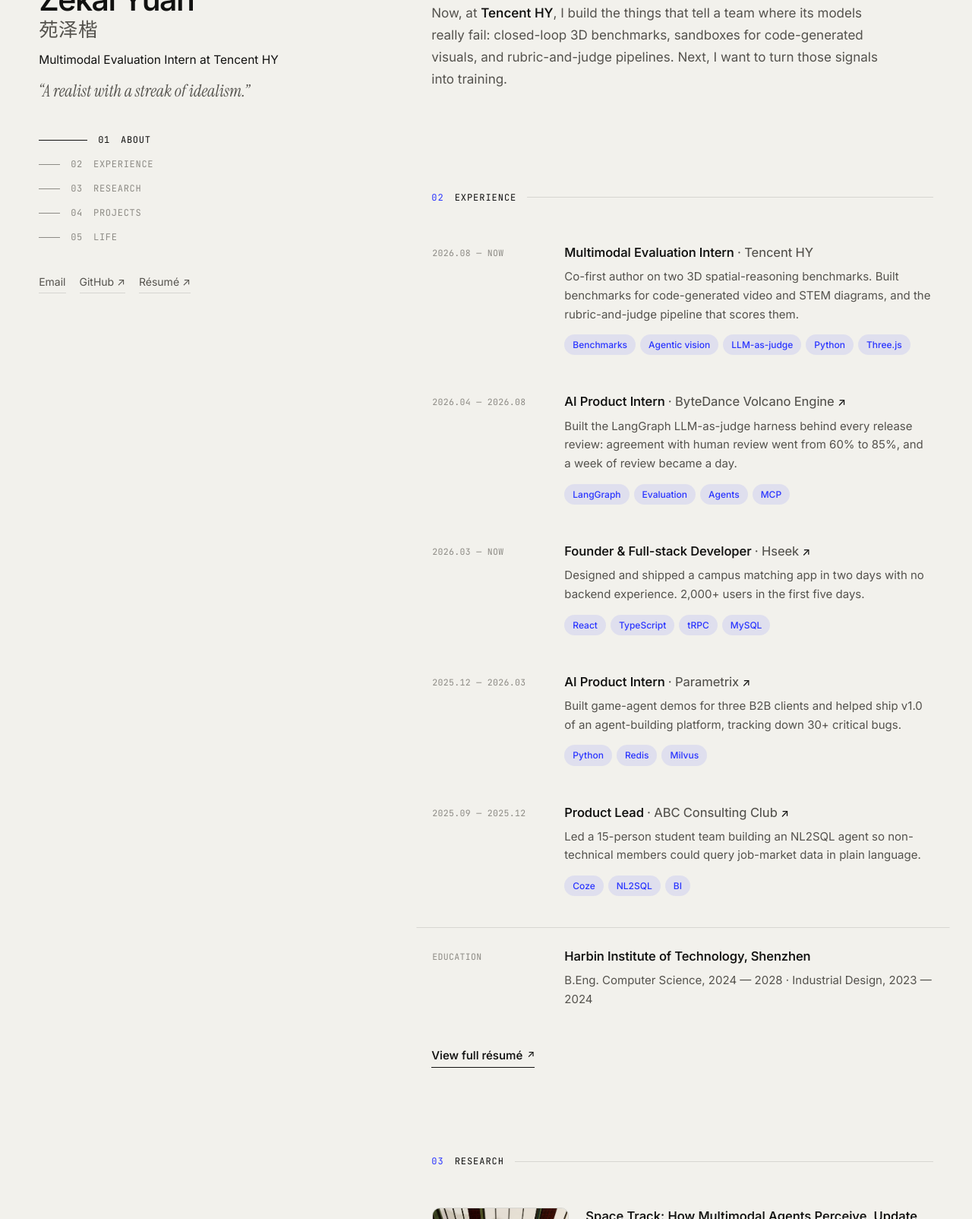
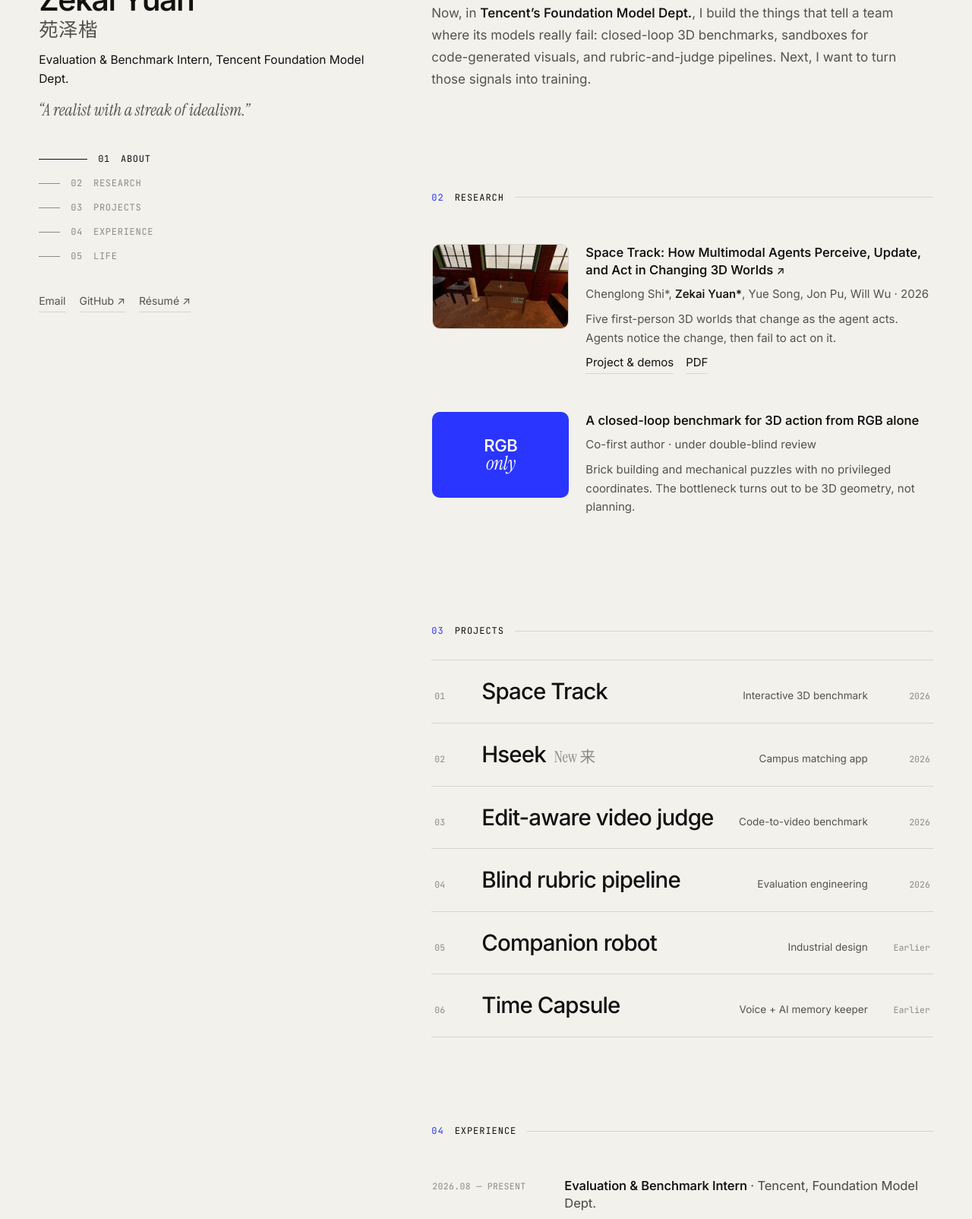
Before and after one commit to ZK-Yuan/ZK-Yuan.github.io, a plain HTML site: page index.html in a window 1280 px wide. Shown: the part 1196-2800 px from the top of the page at 76% size. Drawn offline with Linux system fonts and the light colour scheme.

Commit message:
Align experience and titles with the new résumé wording
Experience now has four rows (Tencent, ByteDance, Parametrix, education and
builder) and sits after research and projects. Role titles match the new
wording across the page, and the linked CV PDF is regenerated with them.

Co-authored-by: Cursor <cursoragent@cursor.com>

```diff
--- a/index.html
+++ b/index.html
@@ -4,7 +4,7 @@
 <meta charset="utf-8">
 <meta name="viewport" content="width=device-width, initial-scale=1, viewport-fit=cover">
 <title>Zekai Yuan · 苑泽楷</title>
-<meta name="description" content="Zekai Yuan (苑泽楷) is a designer turned engineer, building benchmarks and judges that show what multimodal AI can really do. Multimodal evaluation at Tencent HY, computer science at HIT Shenzhen.">
+<meta name="description" content="Zekai Yuan (苑泽楷) is a designer turned engineer, building benchmarks and judges that show what multimodal AI can really do. Evaluation and benchmarks at Tencent Foundation Model Dept., computer science at HIT Shenzhen.">
 <meta property="og:title" content="Zekai Yuan · 苑泽楷">
 <meta property="og:description" content="Designer turned engineer, building benchmarks and judges for multimodal AI.">
 <meta property="og:type" content="website">
@@ -58,7 +58,7 @@
   </h1>
 
   <dl class="intro-meta">
-    <div><dt><span class="en">Now</span><span class="zh">现在</span></dt><dd><span class="en">Multimodal Evaluation Intern, Tencent HY</span><span class="zh">腾讯混元 · 多模态评测实习生</span></dd></div>
+    <div><dt><span class="en">Now</span><span class="zh">现在</span></dt><dd><span class="en">Evaluation &amp; Benchmark Intern, Tencent Foundation Model Dept.</span><span class="zh">腾讯 · 基础模型部 · 评测 Benchmark 实习</span></dd></div>
     <div><dt><span class="en">Studying</span><span class="zh">在读</span></dt><dd><span class="en">Computer Science, HIT Shenzhen ’28</span><span class="zh">哈工深 · 计算机科学与技术 · 2028 届</span></dd></div>
     <div><dt><span class="en">Before</span><span class="zh">之前</span></dt><dd><span class="en">ByteDance · Parametrix · Industrial design</span><span class="zh">字节跳动 · 超参数科技 · 工业设计</span></dd></div>
     <div><dt><span class="en">Based in</span><span class="zh">所在地</span></dt><dd><span class="en">Shenzhen, from Heze</span><span class="zh">深圳，来自山东菏泽</span></dd></div>
@@ -76,13 +76,13 @@
         <figcaption><span class="en">Iceland, at dusk</span><span class="zh">冰岛，黄昏</span></figcaption>
       </figure>
       <h2 class="side-name">Zekai Yuan <span>苑泽楷</span></h2>
-      <p class="side-role"><span class="en">Multimodal Evaluation Intern at Tencent HY</span><span class="zh">腾讯混元 · 多模态评测实习生</span></p>
+      <p class="side-role"><span class="en">Evaluation &amp; Benchmark Intern, Tencent Foundation Model Dept.</span><span class="zh">腾讯 · 基础模型部 · 评测 Benchmark 实习</span></p>
       <p class="side-quote"><span class="en">“A realist with a streak of idealism.”</span><span class="zh">“一个带有理想主义的现实主义者。”</span></p>
       <nav class="side-nav" aria-label="Sections">
         <a href="#about"><i>01</i><span class="en">About</span><span class="zh">关于我</span></a>
-        <a href="#experience"><i>02</i><span class="en">Experience</span><span class="zh">经历</span></a>
-        <a href="#research"><i>03</i><span class="en">Research</span><span class="zh">研究</span></a>
-        <a href="#projects"><i>04</i><span class="en">Projects</span><span class="zh">作品</span></a>
+        <a href="#research"><i>02</i><span class="en">Research</span><span class="zh">研究</span></a>
+        <a href="#projects"><i>03</i><span class="en">Projects</span><span class="zh">作品</span></a>
+        <a href="#experience"><i>04</i><span class="en">Experience</span><span class="zh">经历</span></a>
         <a href="#life"><i>05</i><span class="en">Life</span><span class="zh">生活</span></a>
       </nav>
       <p class="side-links">
@@ -101,68 +101,13 @@
       <div class="prose">
         <p class="lead r"><span class="en">I started university in <b>industrial design</b>. A companion robot for autistic children that I worked on there was tested with five institutions and won an <b>iF Design Award</b>.</span><span class="zh">大学第一年我读的是<b>工业设计</b>，那时参与的孤独症儿童陪伴机器人和 5 家机构合作实测，拿到了 <b>iF 设计奖</b>。</span></p>
         <p class="r"><span class="en">After switching to computer science, I spent two years on the product side of AI: game agents at <b>Parametrix</b>, agent evaluation at <b>ByteDance</b>, and <a href="https://hseek.cn" target="_blank" rel="noopener">Hseek</a>, a campus app I built on my own that reached 2,000 people in five days.</span><span class="zh">转到计算机之后，我在 AI 产品这一侧做了两年：在<b>超参数科技</b>做游戏智能体，在<b>字节跳动</b>做 Agent 评测，还独立做了校园应用 <a href="https://hseek.cn" target="_blank" rel="noopener">Hseek</a>，5 天覆盖 2,000 多人。</span></p>
-        <p class="r"><span class="en">Now, at <b>Tencent HY</b>, I build the things that tell a team where its models really fail: closed-loop 3D benchmarks, sandboxes for code-generated visuals, and rubric-and-judge pipelines. Next, I want to turn those signals into training.</span><span class="zh">现在在<b>腾讯混元</b>，我做的是告诉团队“模型到底在哪里失败”的东西：三维闭环空间基准、代码生成视觉内容的隔离沙箱，以及 Rubric 与裁判链路。下一步，我想把这些信号用到训练里。</span></p>
+        <p class="r"><span class="en">Now, in <b>Tencent’s Foundation Model Dept.</b>, I build the things that tell a team where its models really fail: closed-loop 3D benchmarks, sandboxes for code-generated visuals, and rubric-and-judge pipelines. Next, I want to turn those signals into training.</span><span class="zh">现在在<b>腾讯基础模型部</b>，我做的是告诉团队“模型到底在哪里失败”的东西：三维闭环空间基准、代码生成视觉内容的隔离沙箱，以及 Rubric 与裁判链路。下一步，我想把这些信号用到训练里。</span></p>
       </div>
-    </section>
-
-    <!-- Experience -->
-    <section id="experience" class="block" aria-labelledby="h-exp">
-      <h2 class="block-h" id="h-exp"><i>02</i><span class="en">Experience</span><span class="zh">经历</span></h2>
-      <ol class="exp">
-        <li class="job r">
-          <span class="job-date">2026.08 — <span class="en">Now</span><span class="zh">至今</span></span>
-          <div class="job-main">
-            <h3><span class="en">Multimodal Evaluation Intern</span><span class="zh">多模态评测实习生</span> <span class="at">· <span class="en">Tencent HY</span><span class="zh">腾讯混元</span></span></h3>
-            <p><span class="en">Co-first author on two 3D spatial-reasoning benchmarks. Built benchmarks for code-generated video and STEM diagrams, and the rubric-and-judge pipeline that scores them.</span><span class="zh">作为共同一作完成两项三维空间推理基准；搭建代码生成视频与理科作图基准，以及给它们打分的 Rubric 与裁判链路。</span></p>
-            <ul class="tags"><li>Benchmarks</li><li>Agentic vision</li><li>LLM-as-judge</li><li>Python</li><li>Three.js</li></ul>
-          </div>
-        </li>
-        <li class="job r">
-          <span class="job-date">2026.04 — 2026.08</span>
-          <div class="job-main">
-            <h3><a href="bytedance-detail.html"><span class="en">AI Product Intern</span><span class="zh">AI 产品经理实习生</span> <span class="at">· <span class="en">ByteDance Volcano Engine</span><span class="zh">字节跳动 · 火山引擎</span></span> <span class="arr">↗</span></a></h3>
-            <p><span class="en">Built the LangGraph LLM-as-judge harness behind every release review: agreement with human review went from 60% to 85%, and a week of review became a day.</span><span class="zh">搭建团队每次发版都要用的 LangGraph LLM-as-Judge 链路：机评与人评一致率从 60% 提到 85%，一周的评审压缩到一天。</span></p>
-            <ul class="tags"><li>LangGraph</li><li>Evaluation</li><li>Agents</li><li>MCP</li></ul>
-          </div>
-        </li>
-        <li class="job r">
-          <span class="job-date">2026.03 — <span class="en">Now</span><span class="zh">至今</span></span>
-          <div class="job-main">
-            <h3><a href="https://hseek.cn" target="_blank" rel="noopener"><span class="en">Founder &amp; Full-stack Developer</span><span class="zh">创始人 · 独立全栈开发</span> <span class="at">· Hseek</span> <span class="arr">↗</span></a></h3>
-            <p><span class="en">Designed and shipped a campus matching app in two days with no backend experience. 2,000+ users in the first five days.</span><span class="zh">零后端基础，两天设计并上线一个校园匹配平台，5 天覆盖 2,000 多名用户。</span></p>
-            <ul class="tags"><li>React</li><li>TypeScript</li><li>tRPC</li><li>MySQL</li></ul>
-          </div>
-        </li>
-        <li class="job r">
-          <span class="job-date">2025.12 — 2026.03</span>
-          <div class="job-main">
-            <h3><a href="hyperparam-detail.html"><span class="en">AI Product Intern</span><span class="zh">AI 产品经理实习生</span> <span class="at">· <span class="en">Parametrix</span><span class="zh">超参数科技</span></span> <span class="arr">↗</span></a></h3>
-            <p><span class="en">Built game-agent demos for three B2B clients and helped ship v1.0 of an agent-building platform, tracking down 30+ critical bugs.</span><span class="zh">为 3 家 B 端客户搭建游戏智能体演示，定位修复 30 多个关键缺陷，推动智能体平台 V1.0 上线。</span></p>
-            <ul class="tags"><li>Python</li><li>Redis</li><li>Milvus</li></ul>
-          </div>
-        </li>
-        <li class="job r">
-          <span class="job-date">2025.09 — 2025.12</span>
-          <div class="job-main">
-            <h3><a href="abc-detail.html"><span class="en">Product Lead</span><span class="zh">产品负责人</span> <span class="at">· <span class="en">ABC Consulting Club</span><span class="zh">ABC 咨询社</span></span> <span class="arr">↗</span></a></h3>
-            <p><span class="en">Led a 15-person student team building an NL2SQL agent so non-technical members could query job-market data in plain language.</span><span class="zh">带领 15 人学生团队，做出让非技术同学用自然语言查询岗位数据的 NL2SQL 智能体。</span></p>
-            <ul class="tags"><li>Coze</li><li>NL2SQL</li><li>BI</li></ul>
-          </div>
-        </li>
-      </ol>
-      <div class="edu r">
-        <span class="job-date"><span class="en">Education</span><span class="zh">教育</span></span>
-        <div>
-          <h3><span class="en">Harbin Institute of Technology, Shenzhen</span><span class="zh">哈尔滨工业大学（深圳）</span></h3>
-          <p><span class="en">B.Eng. Computer Science, 2024 — 2028 · Industrial Design, 2023 — 2024</span><span class="zh">计算机科学与技术，2024 — 2028 · 工业设计，2023 — 2024</span></p>
-        </div>
-      </div>
-      <a class="more r" href="assets/zekai-yuan-cv.pdf" target="_blank" rel="noopener"><span class="en">View full résumé</span><span class="zh">查看完整简历</span> <span class="arr">↗</span></a>
     </section>
 
     <!-- Research -->
     <section id="research" class="block" aria-labelledby="h-res">
-      <h2 class="block-h" id="h-res"><i>03</i><span class="en">Research</span><span class="zh">研究</span></h2>
+      <h2 class="block-h" id="h-res"><i>02</i><span class="en">Research</span><span class="zh">研究</span></h2>
       <article class="paper r">
         <a class="paper-thumb" href="https://zk-yuan.github.io/spacetrack/" target="_blank" rel="noopener"><img loading="lazy" src="images/v3/spacetrack.jpg" alt="First-person view of the detective's office world in Space Track"></a>
         <div>
@@ -184,7 +129,7 @@
 
     <!-- Projects -->
     <section id="projects" class="block" aria-labelledby="h-proj">
-      <h2 class="block-h" id="h-proj"><i>04</i><span class="en">Projects</span><span class="zh">作品</span></h2>
+      <h2 class="block-h" id="h-proj"><i>03</i><span class="en">Projects</span><span class="zh">作品</span></h2>
       <ul class="works">
         <li><a class="work r" href="https://zk-yuan.github.io/spacetrack/" target="_blank" rel="noopener" data-preview="img" data-src="images/v3/spacetrack-2.jpg">
           <span class="w-n">01</span><span class="w-t">Space Track</span><span class="w-c"><span class="en">Interactive 3D benchmark</span><span class="zh">交互式三维基准</span></span><span class="w-y">2026</span></a></li>
@@ -199,6 +144,46 @@
         <li><div class="work r" data-preview="tile" data-tile="50+" data-sub-en="older adults interviewed" data-sub-zh="位长辈深度访谈">
           <span class="w-n">06</span><span class="w-t"><span class="en">Time Capsule</span><span class="zh">时间胶囊</span></span><span class="w-c"><span class="en">Voice + AI memory keeper</span><span class="zh">语音 + AI 回忆记录</span></span><span class="w-y"><span class="en">Earlier</span><span class="zh">更早</span></span></div></li>
       </ul>
+    </section>
+
+    <!-- Experience -->
+    <section id="experience" class="block" aria-labelledby="h-exp">
+      <h2 class="block-h" id="h-exp"><i>04</i><span class="en">Experience</span><span class="zh">经历</span></h2>
+      <ol class="exp">
+        <li class="job r">
+          <span class="job-date">2026.08 — <span class="en">Present</span><span class="zh">至今</span></span>
+          <div class="job-main">
+            <h3><span class="en">Evaluation &amp; Benchmark Intern</span><span class="zh">评测 Benchmark 实习</span> <span class="at">· <span class="en">Tencent, Foundation Model Dept.</span><span class="zh">腾讯 · 基础模型部</span></span></h3>
+            <p><span class="en">Co-first author on two closed-loop 3D spatial benchmark papers. Led evaluation for scientific 3D exploration, code-generated video and STEM diagrams, and built a five-stage blind rubric pipeline with judge auditing and data feedback (93.9% agreement).</span><span class="zh">共同一作完成两项三维空间闭环交互基准论文；主导科学三维探索、代码生成视频与 STEM 作图评测体系，搭建 5 阶段盲产 Rubric 与 Judge 排雷回流链路（一致率 93.9%）。</span></p>
+            <ul class="tags"><li>Benchmarks</li><li>Agentic vision</li><li>Rubrics</li><li>LLM-as-judge</li><li>Python</li></ul>
+          </div>
+        </li>
+        <li class="job r">
+          <span class="job-date">2026.04 — 2026.08</span>
+          <div class="job-main">
+            <h3><a href="bytedance-detail.html"><span class="en">Agent Evaluation &amp; Product Intern</span><span class="zh">Agent 评测/产品实习</span> <span class="at">· <span class="en">ByteDance, Volcano Engine</span><span class="zh">字节跳动 · 火山引擎</span></span> <span class="arr">↗</span></a></h3>
+            <p><span class="en">Built a state-machine LLM-as-judge attribution harness on LangGraph on my own (agreement on live traffic 60% → 85%, review cycle 7 days → 1). Co-defined modular routing evaluation across 15 industries × 9 intents (95% accuracy).</span><span class="zh">独立基于 LangGraph 搭建状态机 LLM-as-Judge 归因 Harness（线上回流一致率 60%→85%，评测周期 7 天→1 天）；协同定义 15 行业×9 意图模块化路由评测（准确率 95%）。</span></p>
+            <ul class="tags"><li>LangGraph</li><li>LLM-as-judge</li><li>Agents</li><li>MCP</li></ul>
+          </div>
+        </li>
+        <li class="job r">
+          <span class="job-date">2025.12 — 2026.03</span>
+          <div class="job-main">
+            <h3><a href="hyperparam-detail.html"><span class="en">AI NPC Agent</span><span class="zh">AI NPC Agent</span> <span class="at">· <span class="en">Parametrix</span><span class="zh">超参数科技</span></span> <span class="arr">↗</span></a></h3>
+            <p><span class="en">Built dynamic game agents with long-term memory and state machines on Python, Redis and Milvus; orchestrated complex workflows on the company’s Coze-like platform and tracked down 30+ core defects in its v1.0.</span><span class="zh">基于 Python / Redis / Milvus 构建带长期记忆与状态机的动态游戏智能体，在公司内部类 Coze 平台上编排复杂工作流，定位修复编排平台 V1.0 的 30+ 项核心缺陷。</span></p>
+            <ul class="tags"><li>Python</li><li>Redis</li><li>Milvus</li><li>Agents</li></ul>
+          </div>
+        </li>
+        <li class="job r">
+          <span class="job-date"><span class="en">Education &amp; Builder</span><span class="zh">教育与作品</span></span>
+          <div class="job-main">
+            <h3><a href="https://hseek.cn" target="_blank" rel="noopener"><span class="en">B.Eng. Computer Science (from Industrial Design)</span><span class="zh">计算机科学与技术（转自工业设计）</span> <span class="at">· <span class="en">HIT Shenzhen</span><span class="zh">哈尔滨工业大学（深圳）</span></span> <span class="arr">↗</span></a></h3>
+            <p><span class="en">Built Hseek, a campus platform with stable matching, full-stack on my own (2,000+ users in five days). German iF Design Award.</span><span class="zh">独立全栈实现稳定匹配算法与校园平台 Hseek（5 天覆盖 2,000+ 用户）；获德国 iF Design Award。</span></p>
+            <ul class="tags"><li>React</li><li>TypeScript</li><li>tRPC</li><li>Industrial design</li></ul>
+          </div>
+        </li>
+      </ol>
+      <a class="more r" href="assets/zekai-yuan-cv.pdf" target="_blank" rel="noopener"><span class="en">View full résumé</span><span class="zh">查看完整简历</span> <span class="arr">↗</span></a>
     </section>
 
     <!-- Life -->
```
Also changed, not shown: 1 other file.
